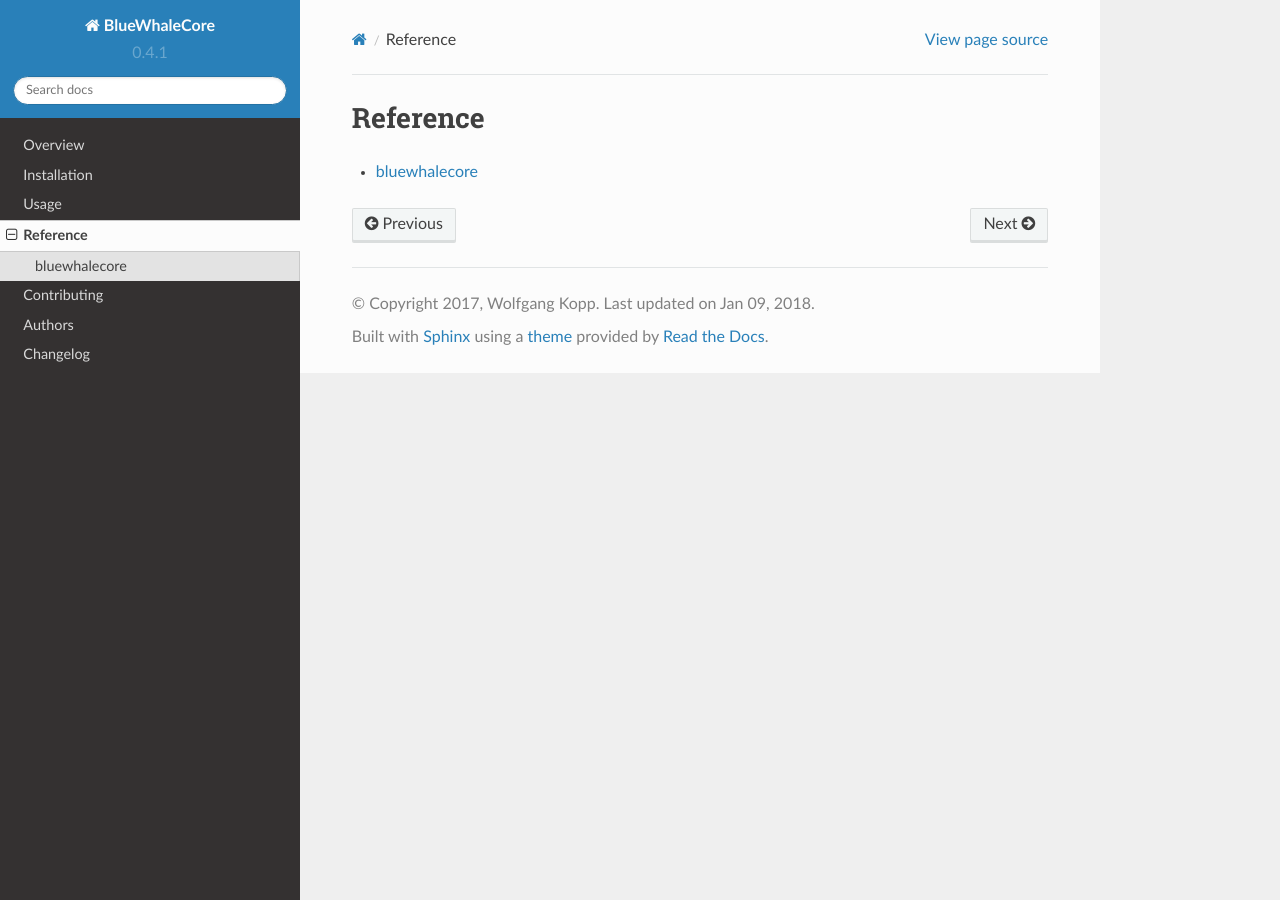
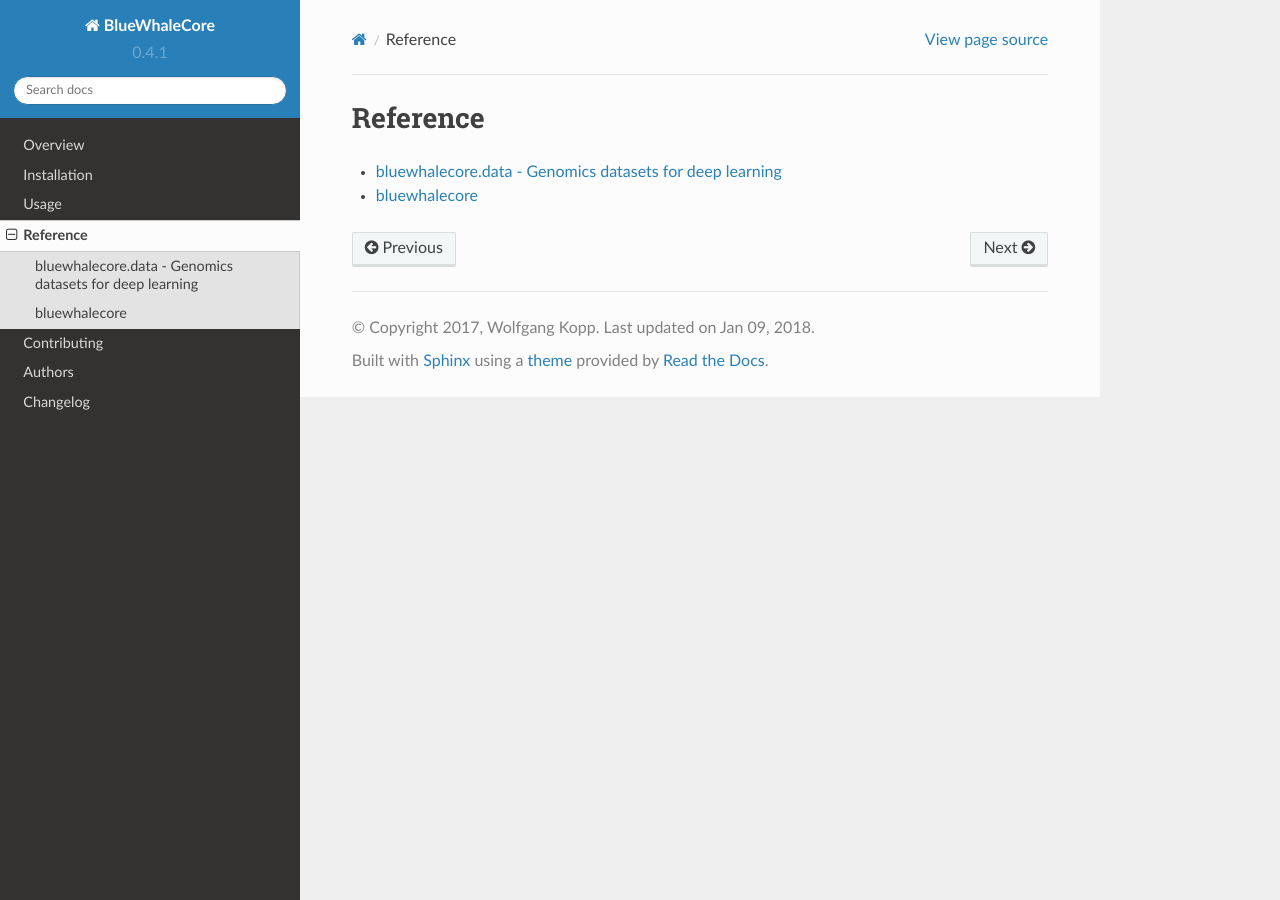
Before and after one commit to BIMSBbioinfo/janggu, a Sphinx documentation site: the page built from docs/reference/index.rst, in a window 1280 px wide. Built offline with Sphinx 7.4.7 and the Read the Docs theme 2.0.0, drawn with Linux system fonts in a browser that asks for light colours.

Commit message:
added references

```diff
--- /dev/null
+++ b/docs/reference/bluewhalecore.data.rst
@@ -0,0 +1,21 @@
+bluewhalecore.data - Genomics datasets for deep learning
+===================
+
+
+This section describes several datasets that act as a bridge between
+raw genomics datasets (e.g. DNA sequence from a fasta file, or genome-wide coverage
+information from a bam-file) and the dataformat applications directly for a deep learning
+application.
+
+.. currentmodule:: bluewhalecore.data
+
+
+.. testsetup::
+
+    from bluewhalecore.data import *
+
+.. automodule::
+    :members:
+
+
+.. autosummary::
--- a/docs/reference/index.rst
+++ b/docs/reference/index.rst
@@ -4,4 +4,5 @@
 .. toctree::
     :glob:
 
+    bluewhalecore.data
     bluewhalecore*
```
